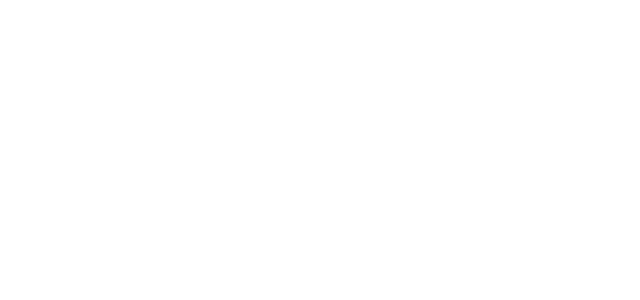
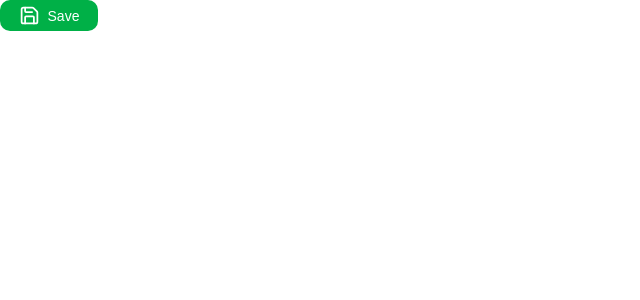
Before and after one commit to Rawporkz/SEN201_AnimalShelter, a SvelteKit app in the folder animal-shelter-manager/: page / in a window 1280 px wide. Before the commit this address had no page. Shown: the top 300 px of the page, without its empty margins (0-640 px from the left). Built offline with nearby package versions, Linux system fonts and the light colour scheme.

Commit message:
Code has been adjusted but cant get consol command to run help

```diff
--- a/animal-shelter-manager/src/lib/components/SaveFormButton/SaveFormButton.svelte
+++ b/animal-shelter-manager/src/lib/components/SaveFormButton/SaveFormButton.svelte
@@ -1,8 +1,8 @@
 <!--
-SaveFormButton.svelte
+  SaveFormButton.svelte
 
-Reusable Save button component.
-Follows project Code-Standards: minimal script, typed exports, and JSDoc-style header.
+  Reusable Save button component.
+  Follows project Code-Standards: minimal script, typed exports, and JSDoc-style header.
 -->
 
 <script lang="ts">
@@ -29,6 +29,7 @@
     aria-pressed="false"
     aria-label={label}
     {disabled}
+    {...$$restProps}
 >
     <!-- Render save icon inside button-->
     <Save class="save-button__icon" aria-hidden="true" />
--- a/animal-shelter-manager/src/routes/+page.svelte
+++ b/animal-shelter-manager/src/routes/+page.svelte
@@ -10,17 +10,24 @@
   import { goto } from "$app/navigation";
   import { onMount } from "svelte";
   import "./style.scss";
+  import SaveFormButton from "$lib/components/SaveFormButton/SaveFormButton.svelte";
+
+
 
   /** Current authenticated user object, null if not logged in */
   let currentUser = $state(null);
 
-  onMount(() => {
-    // Check if user is authenticated
-    if (currentUser === null) {
-      // Redirect to authentication page if not logged in
-      goto("/authentication");
-    } else {
-      // TODO: Handle authenticated user - show appropriate dashboard
-    }
-  });
+  // onMount(() => {
+  //   // Check if user is authenticated
+  //   if (currentUser === null) {
+  //     // Redirect to authentication page if not logged in
+  //     goto("/authentication");
+  //   } else {
+  //     // TODO: Handle authenticated user - show appropriate dashboard
+  //   }
+  // });
+
+
 </script>
+
+<SaveFormButton on:click={() => console.log("✅ raw button clicked")} />
```
